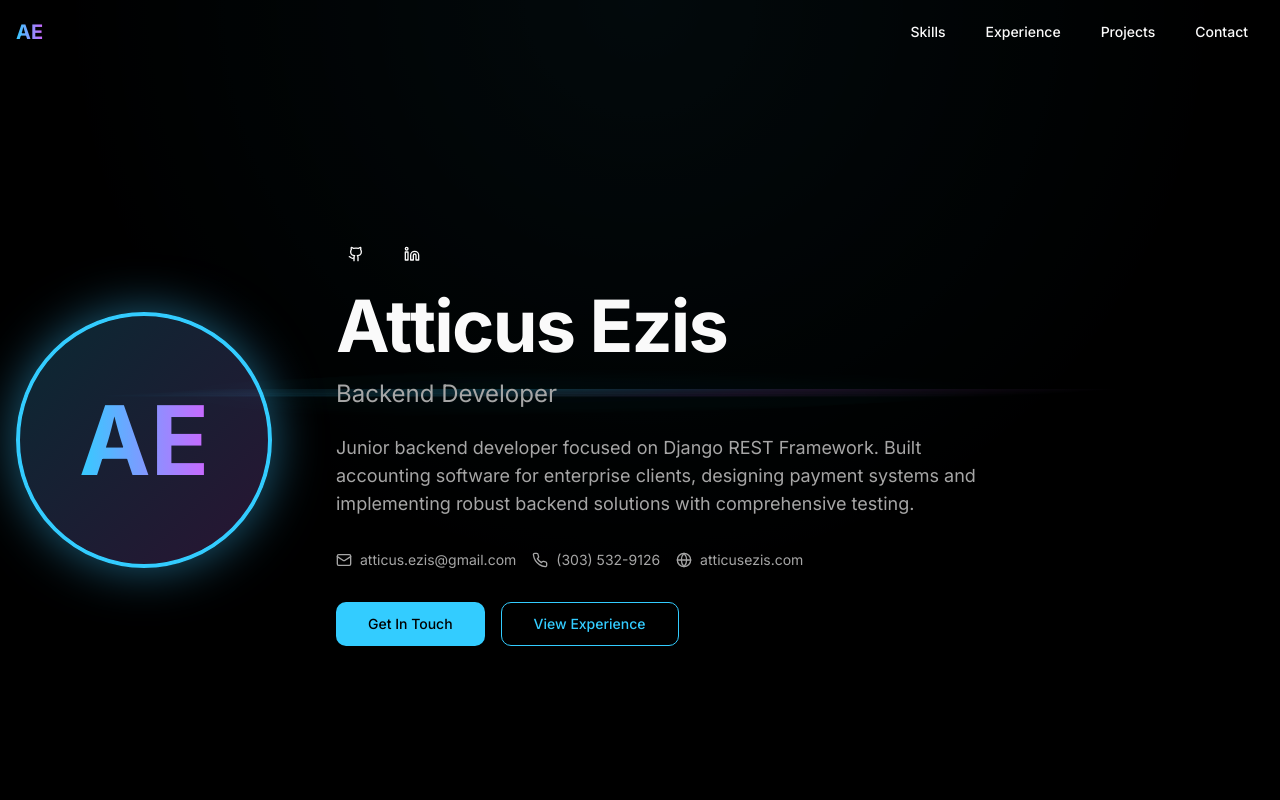
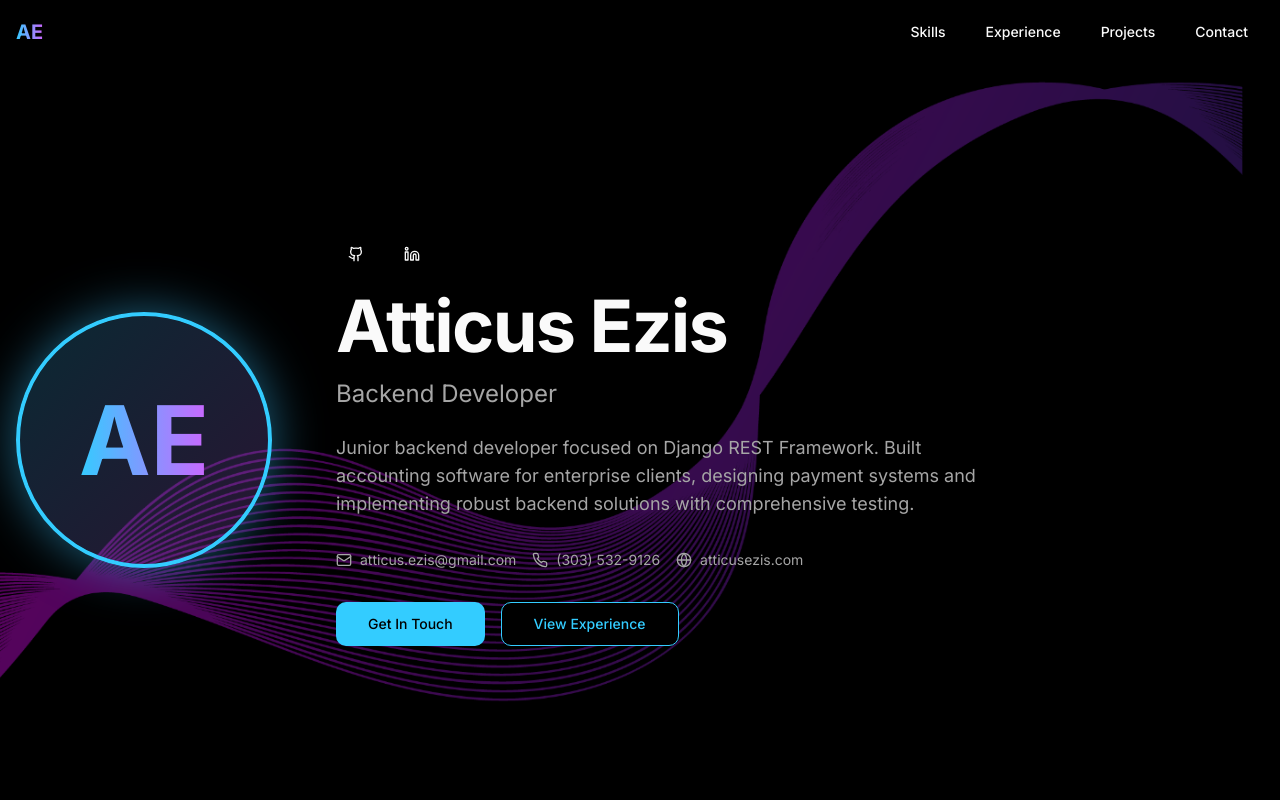
Before and after one commit to atticus-ezis/portfoliov2, a React (Vite) app: page / in a window 1280 px wide. Shown: the top 800 px of the page. Built offline with nearby package versions, Linux system fonts and the light colour scheme; the HTML template or start-up script is replaced by a standard one.

Commit message:
Reverted to commit e757371dace93f7abfb84fa077936f60c97a6f0a

```diff
--- a/package.json
+++ b/package.json
@@ -39,7 +39,6 @@
     "@radix-ui/react-toggle": "^1.1.9",
     "@radix-ui/react-toggle-group": "^1.1.10",
     "@radix-ui/react-tooltip": "^1.2.7",
-    "@react-three/fiber": "^8.18.0",
     "@tanstack/react-query": "^5.83.0",
     "class-variance-authority": "^0.7.1",
     "clsx": "^2.1.1",
@@ -60,7 +59,6 @@
     "sonner": "^1.7.4",
     "tailwind-merge": "^2.6.0",
     "tailwindcss-animate": "^1.0.7",
-    "three": "^0.181.2",
     "vaul": "^0.9.9",
     "zod": "^3.25.76"
   },
--- a/src/components/FloatingLines.tsx
+++ /dev/null
@@ -1,48 +0,0 @@
-import type { CSSProperties } from "react";
-import { cn } from "@/lib/utils";
-
-interface FloatingLinesProps {
-  lineCount?: number;
-  lineDistance?: number; // kept for API compatibility
-  animationSpeed?: number;
-  bendStrength?: number; // kept for API compatibility
-  className?: string;
-}
-
-// CSS-driven recreation of the Reactbits Floating Lines background.
-// This avoids three.js / react-three-fiber to keep the bundle light and stable.
-export const FloatingLines = ({
-  lineCount = 12,
-  lineDistance = 4,
-  animationSpeed = 1,
-  className,
-}: FloatingLinesProps) => {
-  const lines = Array.from({ length: lineCount });
-
-  const baseDuration = 22 / (animationSpeed || 1);
-
-  return (
-    <div
-      aria-hidden="true"
-      className={cn("floating-lines-wrapper", className)}
-    >
-      {lines.map((_, index) => {
-        const offset = (index - lineCount / 2) * lineDistance * 3;
-        const opacity = 0.35 + (index / lineCount) * 0.4;
-
-        return (
-          <div
-            key={index}
-            className="floating-line"
-            style={{
-              "--line-index": index,
-              "--line-offset": `${offset}%`,
-              "--line-opacity": opacity,
-              "--line-duration": `${baseDuration}s`,
-            } as CSSProperties}
-          />
-        );
-      })}
-    </div>
-  );
-};
--- a/src/components/Hero.tsx
+++ b/src/components/Hero.tsx
@@ -1,18 +1,35 @@
 import { Github, Linkedin, Mail, Phone, Globe } from "lucide-react";
 import { Button } from "@/components/ui/button";
 import { motion } from "framer-motion";
-import { FloatingLines } from "@/components/FloatingLines";
+import { useScrollY } from "@/hooks/use-scroll";
+import bgHero from "@/assets/bg-hero.png";
 
 const Hero = () => {
+  const scrollY = useScrollY();
+  const parallaxOffset = scrollY * 0.5;
+
   return (
     <section id="home" className="min-h-screen flex items-center justify-center relative overflow-hidden pt-20">
-      {/* Floating Lines Background */}
-      <FloatingLines
-        lineCount={10}
-        lineDistance={4}
-        animationSpeed={0.5}
-        bendStrength={-2.5}
-      />
+      {/* Animated background image with parallax and pan */}
+      <motion.div
+        className="absolute inset-0 overflow-hidden opacity-40"
+        style={{ transform: `translateY(${parallaxOffset}px)` }}
+        animate={{
+          x: [0, -50, 0],
+          y: [0, 30, 0],
+        }}
+        transition={{
+          duration: 20,
+          repeat: Infinity,
+          ease: "easeInOut"
+        }}
+      >
+        <img
+          src={bgHero}
+          alt="Background"
+          className="w-full h-full object-cover scale-110"
+        />
+      </motion.div>
 
       <div className="container mx-auto px-4 relative z-10">
         <div className="flex flex-col md:flex-row items-center gap-12 md:gap-16">
--- a/src/index.css
+++ b/src/index.css
@@ -75,48 +75,4 @@ All colors MUST be HSL.
     box-shadow: var(--shadow-glow);
     transform: translateY(-2px);
   }
-
-  @keyframes floating-lines-move {
-    0% {
-      transform: translate3d(-10%, var(--line-offset, 0px), 0) skewX(-12deg);
-    }
-    50% {
-      transform: translate3d(10%, calc(var(--line-offset, 0px) - 20px), 0) skewX(-12deg);
-    }
-    100% {
-      transform: translate3d(-10%, var(--line-offset, 0px), 0) skewX(-12deg);
-    }
-  }
-
-  .floating-lines-wrapper {
-    position: absolute;
-    inset: 0;
-    pointer-events: none;
-    z-index: -1;
-    overflow: hidden;
-    opacity: 0.4;
-    background: radial-gradient(circle at top, hsl(var(--primary) / 0.12), transparent 60%);
-  }
-
-  .floating-line {
-    position: absolute;
-    left: -10%;
-    top: 50%;
-    width: 120%;
-    height: 1px;
-    background: linear-gradient(
-      90deg,
-      transparent,
-      hsl(var(--primary) / 0),
-      hsl(var(--primary) / 0.7),
-      hsl(var(--secondary) / 0.4),
-      hsl(var(--primary) / 0),
-      transparent
-    );
-    opacity: var(--line-opacity, 0.5);
-    transform-origin: center;
-    filter: drop-shadow(0 0 12px hsl(var(--primary) / 0.4));
-    animation: floating-lines-move var(--line-duration, 18s) ease-in-out infinite;
-    animation-delay: calc(var(--line-index, 0) * -0.6s);
-  }
 }
```
Also changed, not shown: 1 other file (tests, documents, lock files or other folders).
